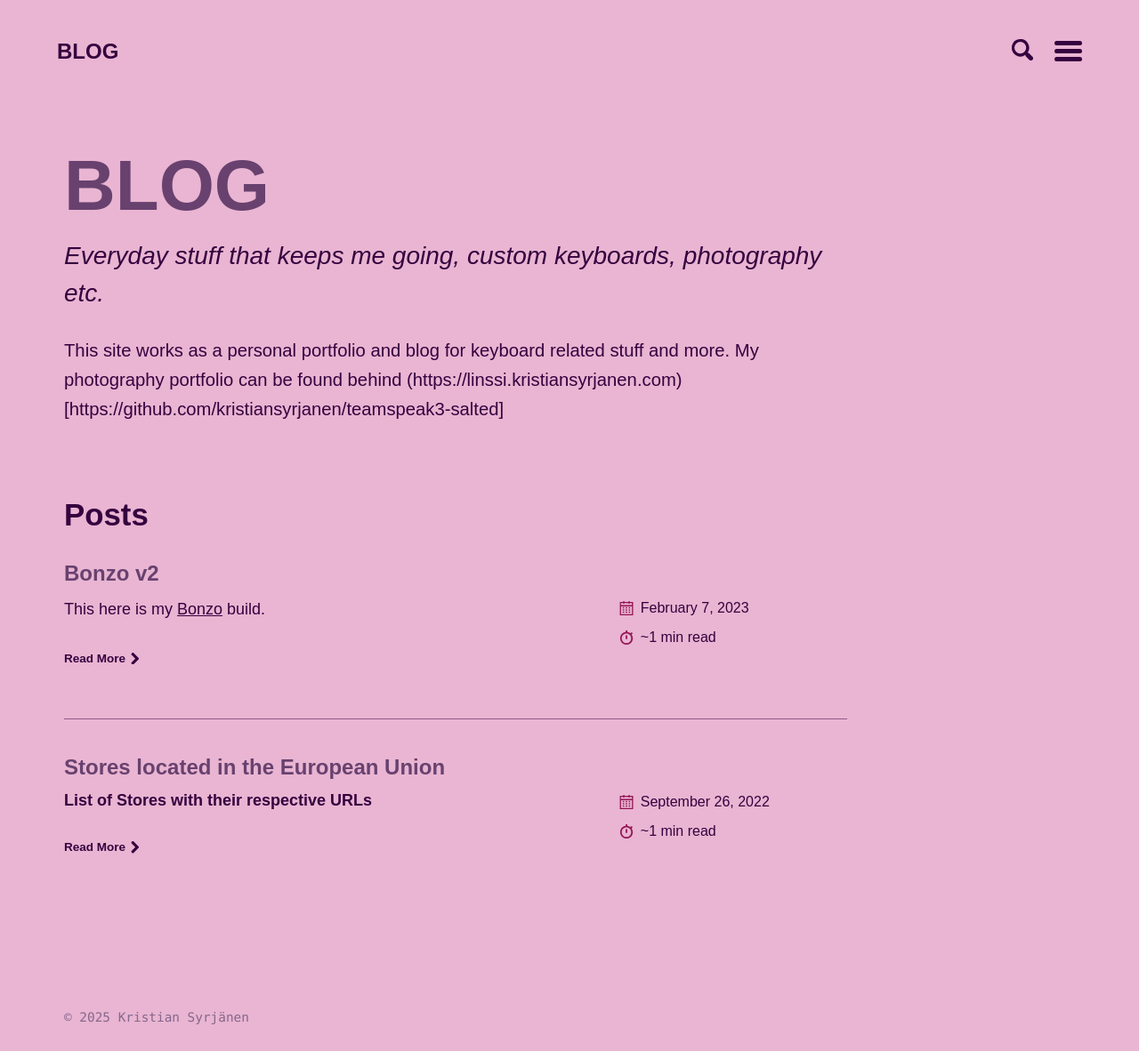
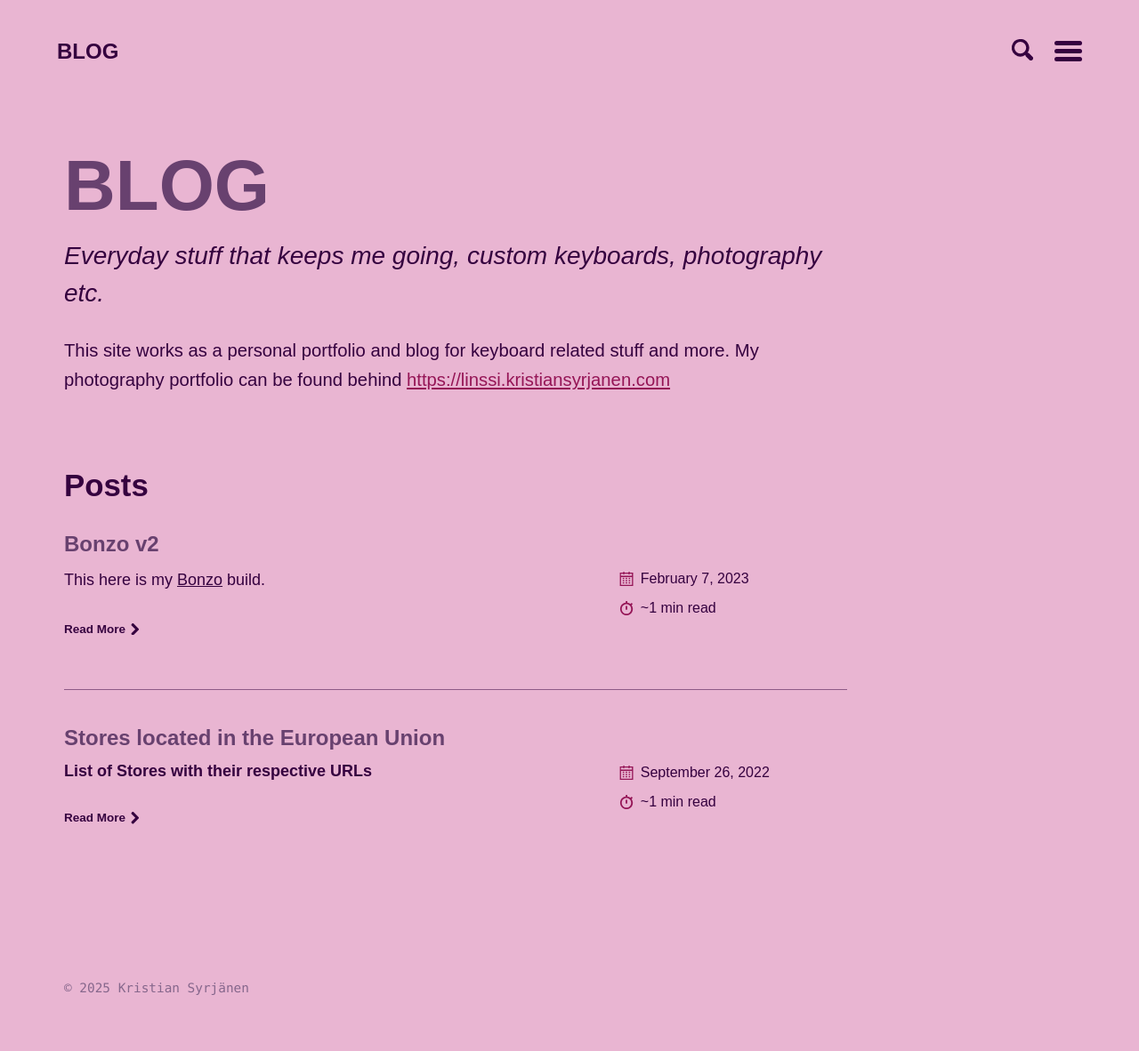
Before and after one commit to kristiansyrjanen/kristiansyrjanen.github.io, a Jekyll site: the page built from index.html, in a window 1280 px wide. Shown: the whole page at 89% size. Built offline with Jekyll 4.4.1, drawn with Linux system fonts in a browser that asks for light colours; some web fonts are replaced; the list of posts is cut into pages by our own code; after the commit the page ends 1149 px from its top, so only the background shows below that.

Commit message:
Update index.html

```diff
--- a/index.html
+++ b/index.html
@@ -6,7 +6,7 @@ sub_title: "Everyday stuff that keeps me going, custom keyboards, photography et
 image:
 introduction: |
   This site works as a personal portfolio and blog for keyboard related stuff and more.
-  My photography portfolio can be found behind (https://linssi.kristiansyrjanen.com)[https://github.com/kristiansyrjanen/teamspeak3-salted]
+  My photography portfolio can be found behind [https://linssi.kristiansyrjanen.com](https://github.com/kristiansyrjanen/teamspeak3-salted)
 
 
 ---
```
